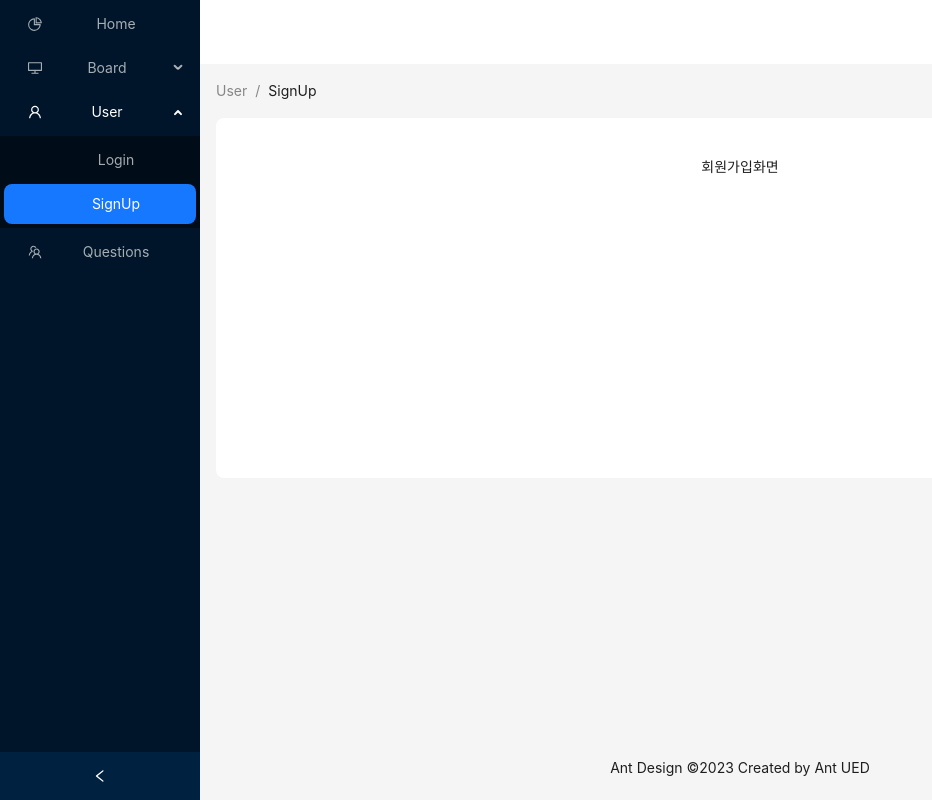
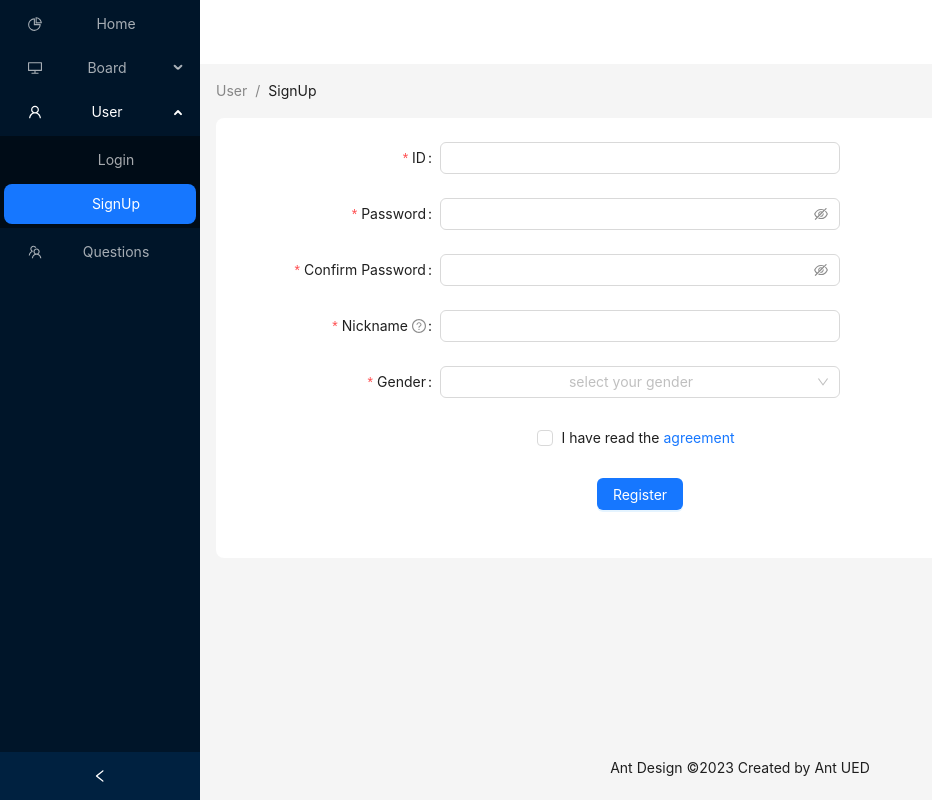
Before and after one commit to imwisdom/react-toy-project, a React (Create React App) app in the folder board/board-fe/: page /sign-up in a window 1280 px wide. Shown: the whole page, without its empty margins (0-932 px from the left). Built offline with nearby package versions, Linux system fonts and the light colour scheme.

Commit message:
feature: 회원가입 form 생성

```diff
--- /dev/null
+++ b/board/board-fe/src/components/SignUpForm.tsx
@@ -0,0 +1,218 @@
+import type { CascaderProps } from 'antd';
+import {
+    Button,
+    Checkbox,
+    Form,
+    Input,
+    Select
+} from 'antd';
+import React, { useState } from 'react';
+
+const { Option } = Select;
+
+interface DataNodeType {
+  value: string;
+  label: string;
+  children?: DataNodeType[];
+}
+
+const residences: CascaderProps<DataNodeType>['options'] = [
+  {
+    value: 'zhejiang',
+    label: 'Zhejiang',
+    children: [
+      {
+        value: 'hangzhou',
+        label: 'Hangzhou',
+        children: [
+          {
+            value: 'xihu',
+            label: 'West Lake',
+          },
+        ],
+      },
+    ],
+  },
+  {
+    value: 'jiangsu',
+    label: 'Jiangsu',
+    children: [
+      {
+        value: 'nanjing',
+        label: 'Nanjing',
+        children: [
+          {
+            value: 'zhonghuamen',
+            label: 'Zhong Hua Men',
+          },
+        ],
+      },
+    ],
+  },
+];
+
+const formItemLayout = {
+  labelCol: {
+    xs: { span: 24 },
+    sm: { span: 8 },
+  },
+  wrapperCol: {
+    xs: { span: 24 },
+    sm: { span: 16 },
+  },
+};
+
+const tailFormItemLayout = {
+  wrapperCol: {
+    xs: {
+      span: 24,
+      offset: 0,
+    },
+    sm: {
+      span: 16,
+      offset: 8,
+    },
+  },
+};
+
+const SignUpForm: React.FC = () => {
+  const [form] = Form.useForm();
+
+  const onFinish = (values: any) => {
+    console.log('Received values of form: ', values);
+  };
+
+  const prefixSelector = (
+    <Form.Item name="prefix" noStyle>
+      <Select style={{ width: 70 }}>
+        <Option value="86">+86</Option>
+        <Option value="87">+87</Option>
+      </Select>
+    </Form.Item>
+  );
+
+  const suffixSelector = (
+    <Form.Item name="suffix" noStyle>
+      <Select style={{ width: 70 }}>
+        <Option value="USD">$</Option>
+        <Option value="CNY">¥</Option>
+      </Select>
+    </Form.Item>
+  );
+
+  const [autoCompleteResult, setAutoCompleteResult] = useState<string[]>([]);
+
+  const onWebsiteChange = (value: string) => {
+    if (!value) {
+      setAutoCompleteResult([]);
+    } else {
+      setAutoCompleteResult(['.com', '.org', '.net'].map((domain) => `${value}${domain}`));
+    }
+  };
+
+  const websiteOptions = autoCompleteResult.map((website) => ({
+    label: website,
+    value: website,
+  }));
+
+  return (
+    <Form
+      {...formItemLayout}
+      form={form}
+      name="register"
+      onFinish={onFinish}
+      initialValues={{ residence: ['zhejiang', 'hangzhou', 'xihu'], prefix: '86' }}
+      style={{ maxWidth: 600 }}
+      scrollToFirstError
+    >
+      <Form.Item
+        name="id"
+        label="ID"
+        rules={[{ required: true, message: 'Please input your ID!', whitespace: true }]}
+      >
+        <Input />
+      </Form.Item>
+
+      <Form.Item
+        name="password"
+        label="Password"
+        rules={[
+          {
+            required: true,
+            message: 'Please input your password!',
+          },
+        ]}
+        hasFeedback
+      >
+        <Input.Password />
+      </Form.Item>
+
+      <Form.Item
+        name="confirm"
+        label="Confirm Password"
+        dependencies={['password']}
+        hasFeedback
+        rules={[
+          {
+            required: true,
+            message: 'Please confirm your password!',
+          },
+          ({ getFieldValue }) => ({
+            validator(_, value) {
+              if (!value || getFieldValue('password') === value) {
+                return Promise.resolve();
+              }
+              return Promise.reject(new Error('The new password that you entered do not match!'));
+            },
+          }),
+        ]}
+      >
+        <Input.Password />
+      </Form.Item>
+
+      <Form.Item
+        name="nickname"
+        label="Nickname"
+        tooltip="What do you want others to call you?"
+        rules={[{ required: true, message: 'Please input your nickname!', whitespace: true }]}
+      >
+        <Input />
+      </Form.Item>
+
+      <Form.Item
+        name="gender"
+        label="Gender"
+        rules={[{ required: true, message: 'Please select gender!' }]}
+      >
+        <Select placeholder="select your gender">
+          <Option value="male">Male</Option>
+          <Option value="female">Female</Option>
+          <Option value="other">Other</Option>
+        </Select>
+      </Form.Item>
+
+      <Form.Item
+        name="agreement"
+        valuePropName="checked"
+        rules={[
+          {
+            validator: (_, value) =>
+              value ? Promise.resolve() : Promise.reject(new Error('Should accept agreement')),
+          },
+        ]}
+        {...tailFormItemLayout}
+      >
+        <Checkbox>
+          I have read the <a href="">agreement</a>
+        </Checkbox>
+      </Form.Item>
+      <Form.Item {...tailFormItemLayout}>
+        <Button type="primary" htmlType="submit">
+          Register
+        </Button>
+      </Form.Item>
+    </Form>
+  );
+};
+
+export default SignUpForm;
--- a/board/board-fe/src/pages/SignUp.tsx
+++ b/board/board-fe/src/pages/SignUp.tsx
@@ -1,12 +1,11 @@
 import React from 'react';
 import MenuFrame from '../components/MenuFrame';
+import SignUpForm from '../components/SignUpForm';
 
 const SignUp: React.FC = () => {
     return (
         <MenuFrame pageTitle='signUp'>
-            <div>
-                <p>회원가입화면</p>
-            </div>
+            <SignUpForm />
         </MenuFrame>
     )
 };
```
